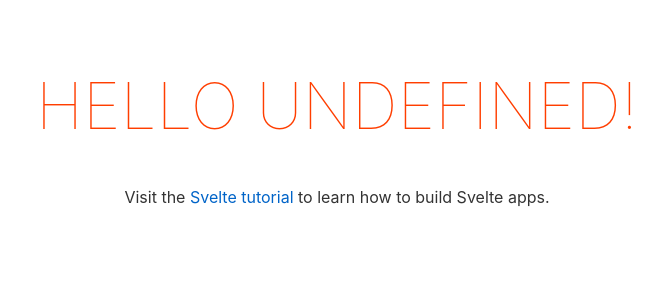
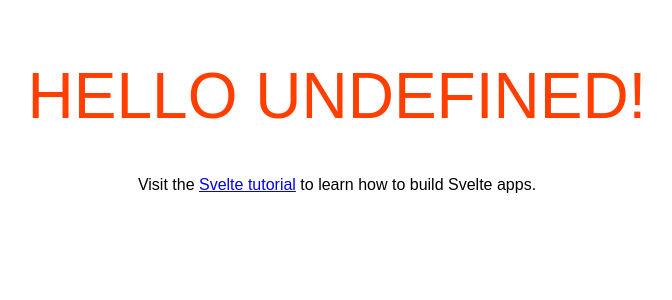
Before and after one commit to xynydev/colorscheme-compare, a Svelte app: page / in a window 1280 px wide. Shown: the top 300 px of the page, without its empty margins (303-975 px from the left). Built offline with nearby package versions, Linux system fonts and the light colour scheme.

Commit message:
CSS fixes, add Hack Nerd Font Mono

```diff
--- a/public/global.css
+++ b/public/global.css
@@ -2,62 +2,12 @@ html, body {
 	position: relative;
 	width: 100%;
 	height: 100%;
+	padding: 0;
+	margin: 0;
+	font-family: sans-serif;
 }
 
-body {
-	color: #333;
-	margin: 0;
-	padding: 8px;
-	box-sizing: border-box;
-	font-family: -apple-system, BlinkMacSystemFont, "Segoe UI", Roboto, Oxygen-Sans, Ubuntu, Cantarell, "Helvetica Neue", sans-serif;
+@font-face{
+	font-family:'Hack Nerd Font Mono';
+		src: url('./Hack Regular Nerd Font Complete Mono.ttf');
 }
-
-a {
-	color: rgb(0,100,200);
-	text-decoration: none;
-}
-
-a:hover {
-	text-decoration: underline;
-}
-
-a:visited {
-	color: rgb(0,80,160);
-}
-
-label {
-	display: block;
-}
-
-input, button, select, textarea {
-	font-family: inherit;
-	font-size: inherit;
-	-webkit-padding: 0.4em 0;
-	padding: 0.4em;
-	margin: 0 0 0.5em 0;
-	box-sizing: border-box;
-	border: 1px solid #ccc;
-	border-radius: 2px;
-}
-
-input:disabled {
-	color: #ccc;
-}
-
-button {
-	color: #333;
-	background-color: #f4f4f4;
-	outline: none;
-}
-
-button:disabled {
-	color: #999;
-}
-
-button:not(:disabled):active {
-	background-color: #ddd;
-}
-
-button:focus {
-	border-color: #666;
-}
```
